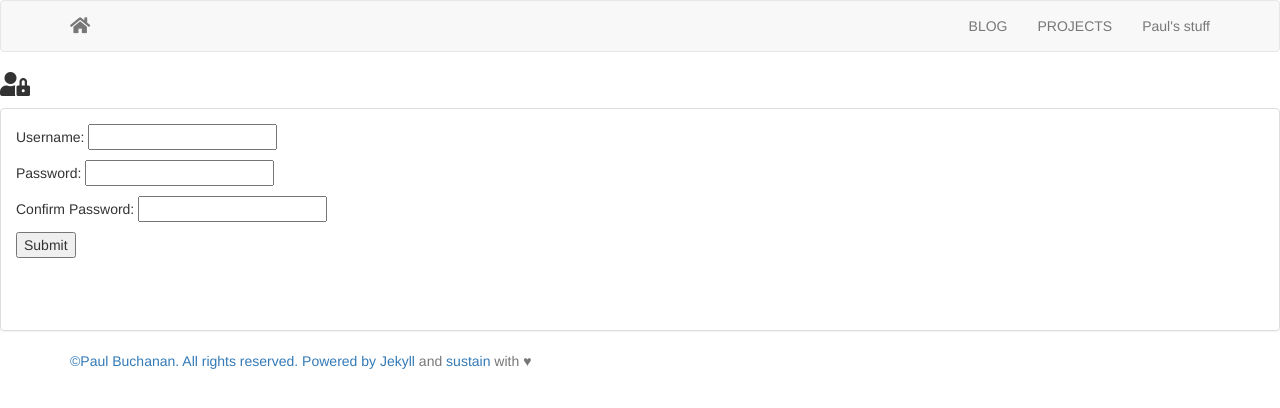
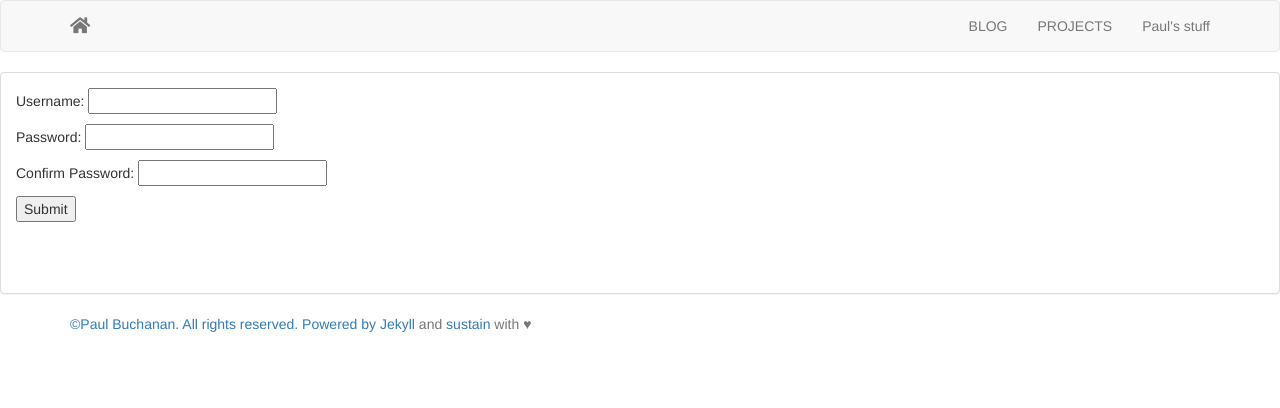
Before and after one commit to pa978ul/paulbuchanant9.com, a Jekyll site: the page built from Pauls_stuff1.html, in a window 1280 px wide. Shown: the top 408 px of the page. Built offline with Jekyll 4.4.1, drawn with Linux system fonts in a browser that asks for light colours; nearby versions of some CDN libraries.

Commit message:
Update Pauls_stuff.html

```diff
--- a/_includes/Pauls_stuff.html
+++ b/_includes/Pauls_stuff.html
@@ -1,4 +1,4 @@
- <h3><i class="fas fa-user-lock"></i></h3>
+ <h3></h3>
   <div class="panel panel-default">
     <div class="panel-body">
       <script type="text/javascript">
```
